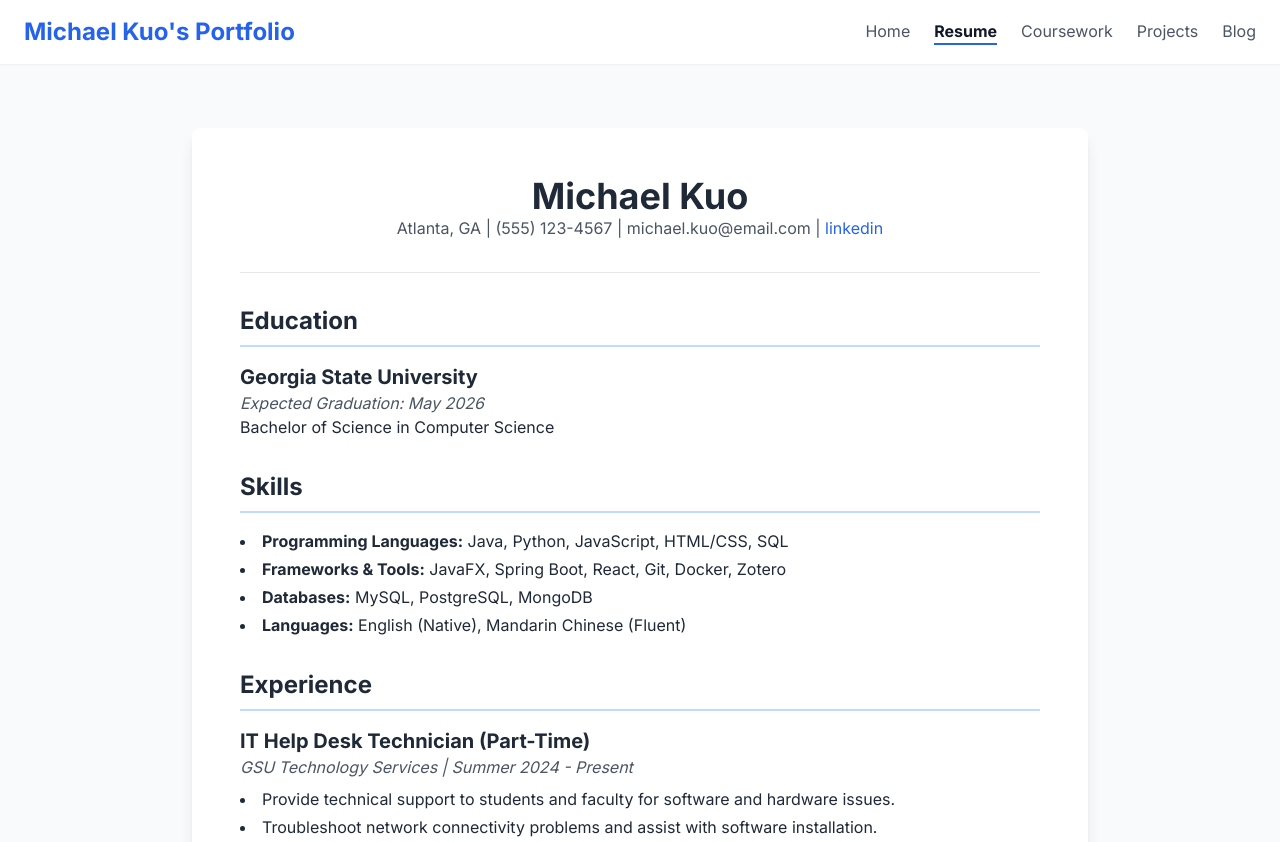
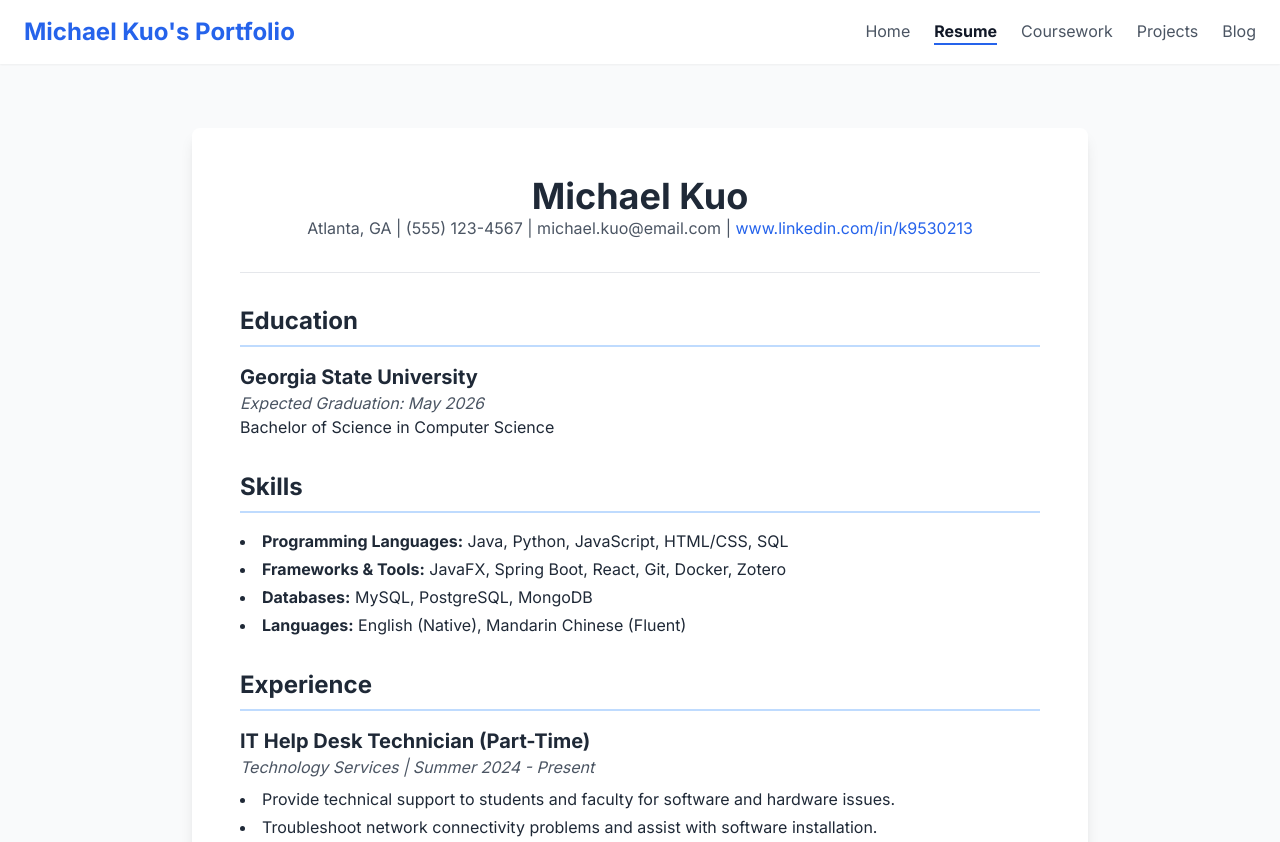
Before and after one commit to k9540213/CSFIA, a plain HTML site: page resume.html in a window 1280 px wide. Shown: the top 842 px of the page. Drawn offline with nearby package versions, Linux system fonts and the light colour scheme.

Commit message:
Update resume.html

```diff
--- a/resume.html
+++ b/resume.html
@@ -39,7 +39,7 @@
         <div class="bg-white p-8 md:p-12 rounded-lg shadow-lg max-w-4xl mx-auto">
             <div class="text-center border-b pb-8 mb-8">
                 <h1 class="text-4xl font-bold">Michael Kuo</h1>
-                <p class="text-gray-600">Atlanta, GA | (555) 123-4567 | michael.kuo@email.com | <a href="www.linkedin.com/in/k9530213" class="text-blue-600">linkedin</a></p>
+                <p class="text-gray-600">Atlanta, GA | (555) 123-4567 | michael.kuo@email.com | <a href="#" class="text-blue-600">www.linkedin.com/in/k9530213</a></p>
             </div>
 
             <!-- Education Section -->
@@ -65,7 +65,7 @@
             <div class="mb-8">
                 <h2 class="text-2xl font-bold border-b-2 border-blue-200 pb-2 mb-4">Experience</h2>
                 <h3 class="text-xl font-bold">IT Help Desk Technician (Part-Time)</h3>
-                <p class="text-gray-600 italic">GSU Technology Services | Summer 2024 - Present</p>
+                <p class="text-gray-600 italic">Technology Services | Summer 2024 - Present</p>
                 <ul class="list-disc list-inside mt-2 space-y-1">
                     <li>Provide technical support to students and faculty for software and hardware issues.</li>
                     <li>Troubleshoot network connectivity problems and assist with software installation.</li>
```
